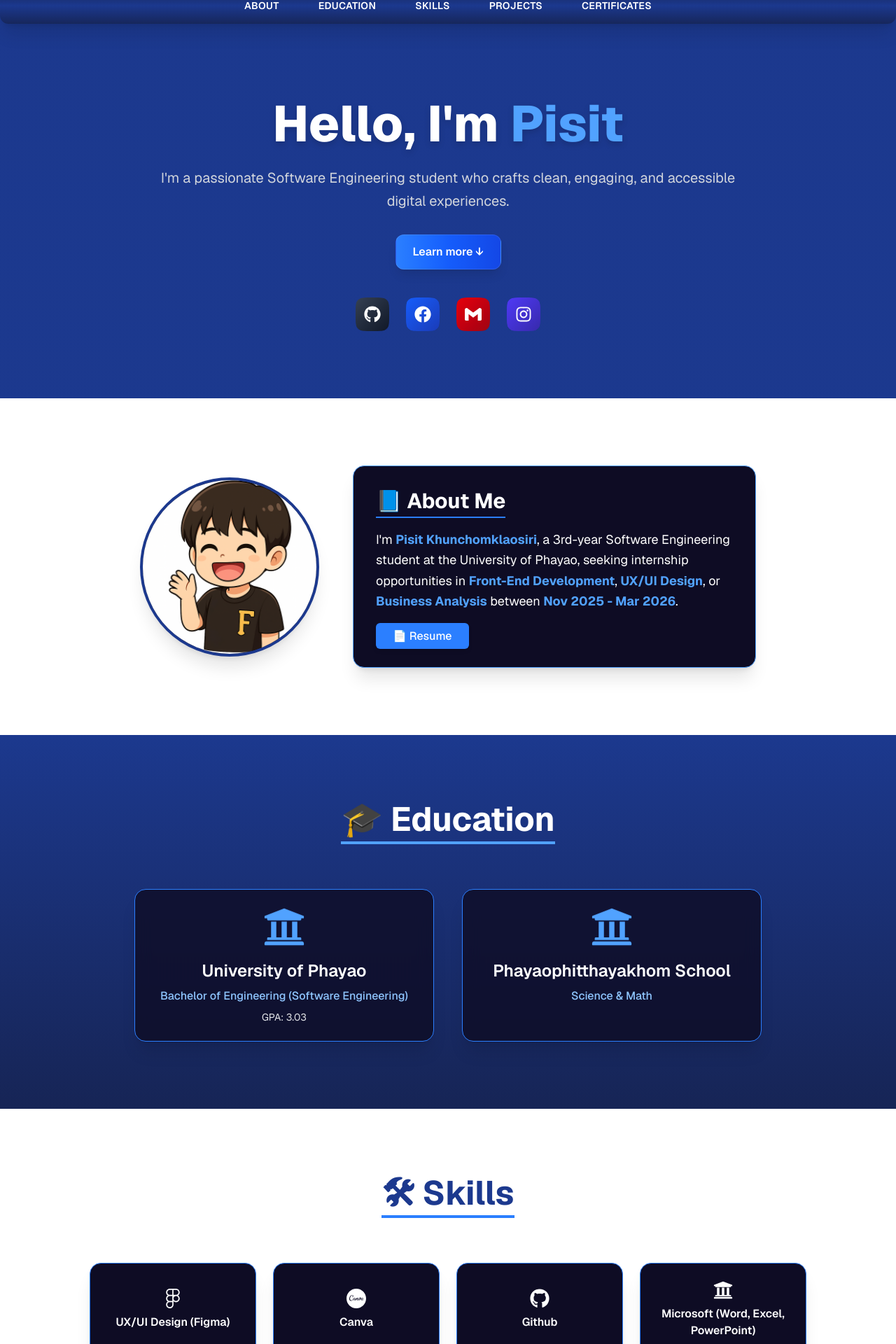
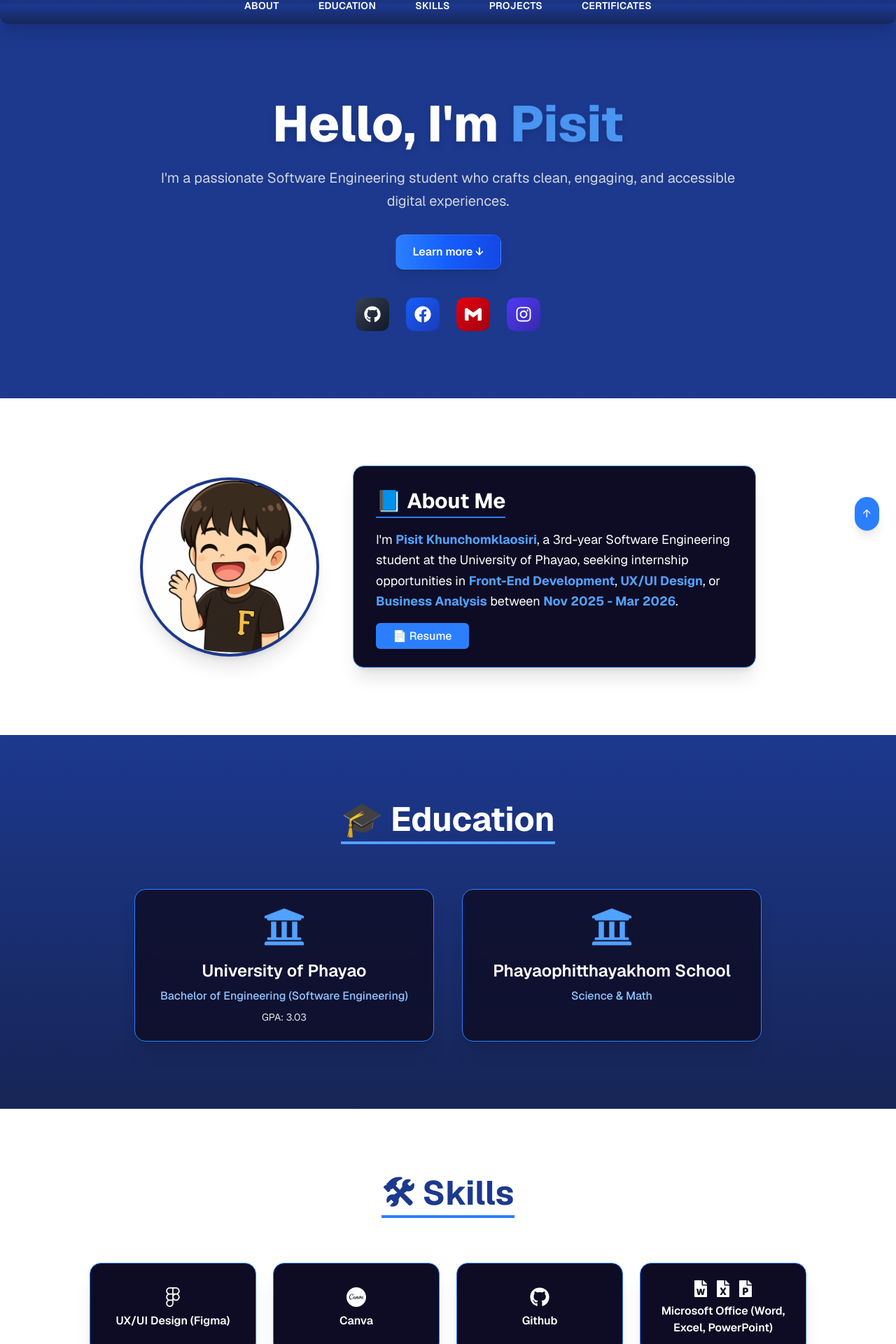
Before and after one commit to pskjksr/cv-pisit, a Next.js app: page / in a window 1280 px wide. Shown: the part 18-1938 px from the top of the page at 70% size. Built offline with nearby package versions, Linux system fonts and the light colour scheme.

Commit message:
Enhance project and skill display with updated icons and improved styling; add back-to-top button for better navigation

```diff
--- a/src/app/globals.css
+++ b/src/app/globals.css
@@ -152,4 +152,5 @@ body {
   -ms-overflow-style: none;
   scrollbar-width: none;
 }
+
 }
--- a/src/app/page.js
+++ b/src/app/page.js
@@ -1,6 +1,8 @@
 "use client";
 import { useState, useEffect, useRef } from "react";
 import Image from "next/image";
+import { VscVscode } from "react-icons/vsc";
+import { FaFileWord, FaFileExcel, FaFilePowerpoint } from "react-icons/fa";
 import {
   SiCanva,
   SiTailwindcss,
@@ -152,13 +154,19 @@ export default function Home() {
       description: "Version control with Git and GitHub",
     },
     {
-      name: "Microsoft (Word, Excel, PowerPoint)",
-      icon: <FaUniversity size={28} />,
+      name: "Microsoft Office (Word, Excel, PowerPoint)",
+      icon: (
+        <div className="flex gap-2 text-white">
+          <FaFileWord size={24} />
+          <FaFileExcel size={24} />
+          <FaFilePowerpoint size={24} />
+        </div>
+      ),
       description: "Microsoft Office Suite tools",
     },
     {
       name: "VS Code",
-      icon: <FaReact size={28} />,
+      icon: <VscVscode size={28} />, // หรือเลือกไอคอนอื่น ๆ ใน vsc ตามที่ชอบ
       description: "Popular code editor for web development",
     },
     {
@@ -248,15 +256,16 @@ export default function Home() {
       {/* Hero */}
       <section className="pt-40 pb-24 px-6 max-w-4xl mx-auto text-center animate-fade-in-up">
         <h1 className="text-5xl md:text-7xl font-extrabold drop-shadow-lg mb-6 animate-float">
-          Hello, I&apos;m <span className="text-blue-400">Pisit</span>
+          Hello, I&apos;m{" "}
+          <span className="text-blue-400 animate-pulse">Pisit</span>
         </h1>
-        <p className="text-lg md:text-xl text-gray-300 mb-8 leading-relaxed animate-fade-in-up">
+        <p className="text-lg md:text-xl text-gray-300 mb-8 leading-relaxed animate-fade-in-up animate-delay-300">
           I&apos;m a passionate Software Engineering student who crafts clean,
           engaging, and accessible digital experiences.
         </p>
         <a
           href="#about"
-          className="inline-block bg-gradient-to-r from-blue-500 via-blue-600 to-blue-700 hover:from-blue-600 hover:to-blue-800 text-white px-6 py-3 rounded-xl font-semibold shadow-lg border border-white/10 transition duration-300"
+          className="inline-block bg-gradient-to-r from-blue-500 via-blue-600 to-blue-700 hover:from-blue-600 hover:to-blue-800 text-white px-6 py-3 rounded-xl font-semibold shadow-lg border border-white/10 transition duration-300 hover:scale-105 animate-fade-in-up animate-delay-500"
         >
           Learn more ↓
         </a>
@@ -401,8 +410,8 @@ export default function Home() {
               key={skill.name}
               onClick={() => setSelectedSkill(skill)}
               className="bg-[#0e0c24] text-white font-semibold rounded-2xl py-6 px-4 border border-blue-500 shadow-xl
-             flex flex-col items-center justify-center text-center gap-2 hover:shadow-blue-500/60
-             hover:scale-105 transition-all duration-300"
+flex flex-col items-center justify-center text-center gap-2 hover:shadow-blue-500/60
+hover:scale-105 hover:ring-2 hover:ring-blue-400 transition-all duration-300"
             >
               <div className="text-2xl">{skill.icon}</div>
               <span className="text-sm sm:text-base">{skill.name}</span>
@@ -614,8 +623,16 @@ export default function Home() {
         </div>
       </section>
 
+      {/* ด้านล่างสุดก่อน Footer */}
+      <a
+        href="#"
+        className="fixed bottom-6 right-6 bg-blue-500 text-white p-3 rounded-full shadow-lg hover:bg-blue-600 transition z-50"
+        aria-label="Back to top"
+      >
+        ↑
+      </a>
       {/* Footer */}
-      <footer className="relative bg-blue-950 text-white pt-16 pb-8 mt-[-1px] overflow-hidden animate-fade-in-up">
+      <footer className="relative bg-blue-950 text-white pt-16 pb-8 mt-[-1px] overflow-hidden animate-fade-in-up animate-delay-500">
         {/* Wave Effect */}
         <div className="absolute top-0 left-0 w-full overflow-hidden leading-[0] rotate-180 bg-white">
           <svg
```
